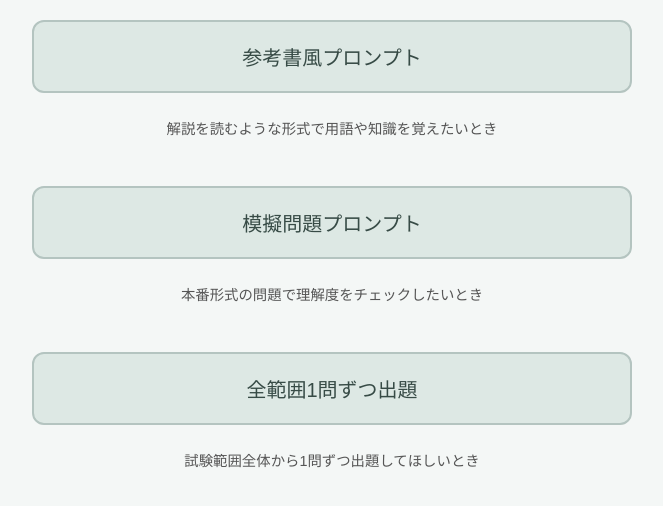
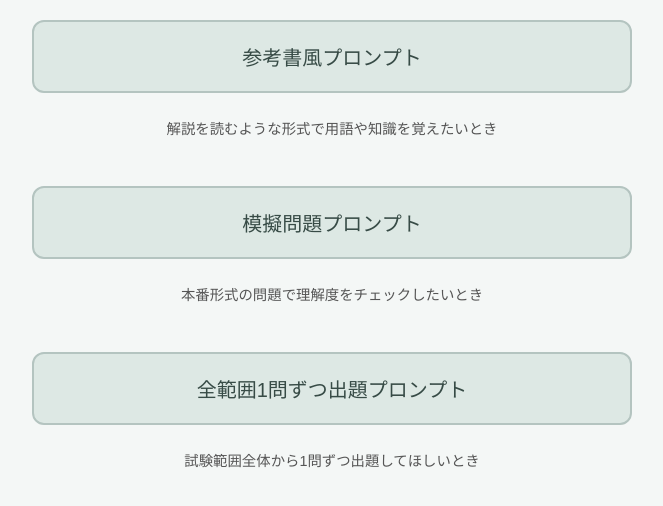
Before and after one commit to riveira0707/G_kentei_tool, a plain HTML site: page index.html in a window 1280 px wide. Shown: the part 106-612 px from the top of the page, without its empty margins (308-971 px from the left). Drawn offline with Linux system fonts and the light colour scheme.

Commit message:
Update index.html

```diff
--- a/index.html
+++ b/index.html
@@ -24,7 +24,7 @@ a:hover{background:#c5d8d2;}
 <p class="desc">本番形式の問題で理解度をチェックしたいとき</p>
 
 <!-- ▼▼▼ ここから追加（新しいボタン） ▼▼▼ -->
-<a href="全範囲1問ずつ出題.html">全範囲1問ずつ出題</a>
+<a href="全範囲1問ずつ出題.html">全範囲1問ずつ出題プロンプト</a>
 <p class="desc">試験範囲全体から1問ずつ出題してほしいとき</p>
 <!-- ▲▲▲ ここまで追加 ▲▲▲ -->
 
```
